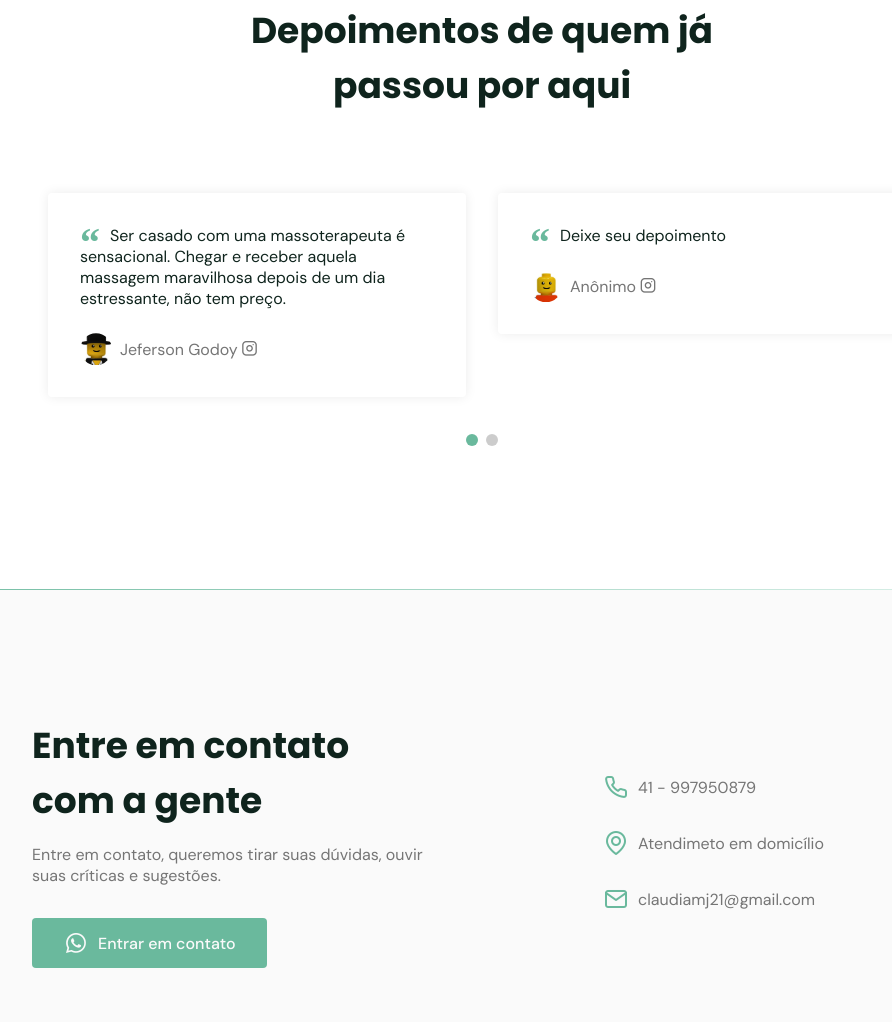
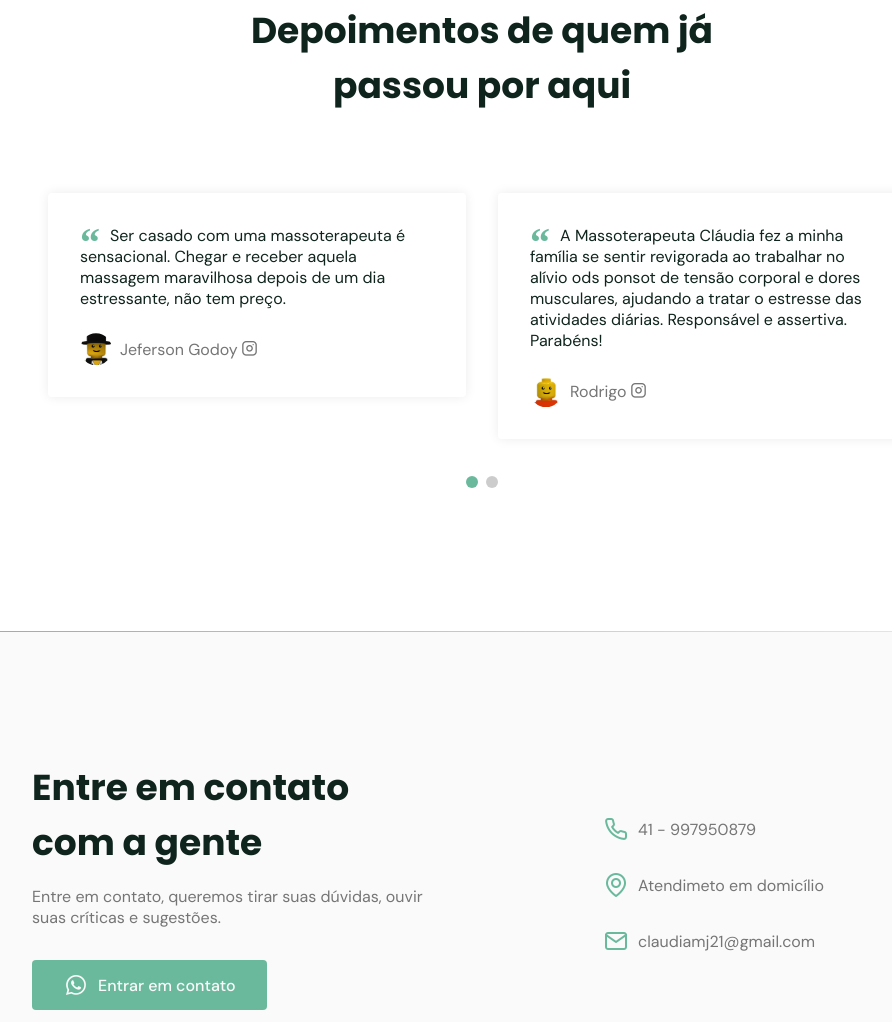
Before and after one commit to jefersongodoy/claudia-massoterapia, a plain HTML site: page index.html in a window 1280 px wide. Shown: the part 2418-3440 px from the top of the page, without its empty margins (158-1050 px from the left). Drawn offline with nearby package versions, Linux system fonts and the light colour scheme; files whose address does not match are found by name.

Commit message:
incluindo depoimento

```diff
--- a/index.html
+++ b/index.html
@@ -134,11 +134,11 @@
                             <blockquote>
                                 <p>
                                     <span>&ldquo;</span>
-                                    Deixe seu depoimento
+                                    A Massoterapeuta Cláudia fez a minha família se sentir revigorada ao trabalhar no alívio ods ponsot de tensão corporal e dores musculares, ajudando a tratar o estresse das atividades diárias. Responsável e assertiva. Parabéns!
                                 </p>
                                 <cite>
                                     <img src="assets/fotos/lego2.jpg" alt="Foto do Luíz Gustavo">
-                                    <a href="https://instagram.com/" target="_blank">Anônimo<i class="icon-instagram"></i></a>
+                                    <a href="https://instagram.com/" target="_blank">Rodrigo<i class="icon-instagram"></i></a>
                                 </cite>
                             </blockquote>
                         </div>
```
